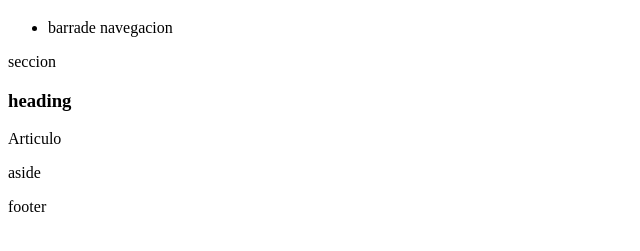
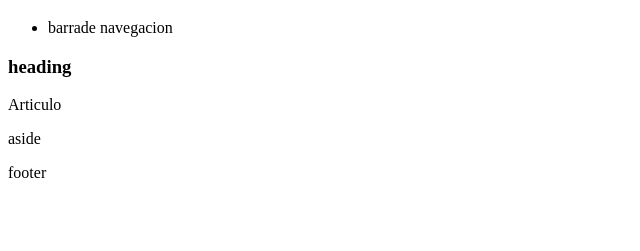
Before and after one commit to AdanMc00/-bootcampKodemia, a plain HTML site: page index.html in a window 1280 px wide. Shown: the part 61-312 px from the top of the page, without its empty margins (0-640 px from the left). Drawn offline with Linux system fonts and the light colour scheme.

Commit message:
[Tarea HTML]

```diff
--- a/index.html
+++ b/index.html
@@ -15,9 +15,8 @@
                 <li>barrade navegacion</li>
             </ul>
     </nav>
-        <section> seccion
-
-            <header>
+        <section>
+             <header>
                 <h3>heading</h3>
             </header>
                 <article>Articulo</article>
```
